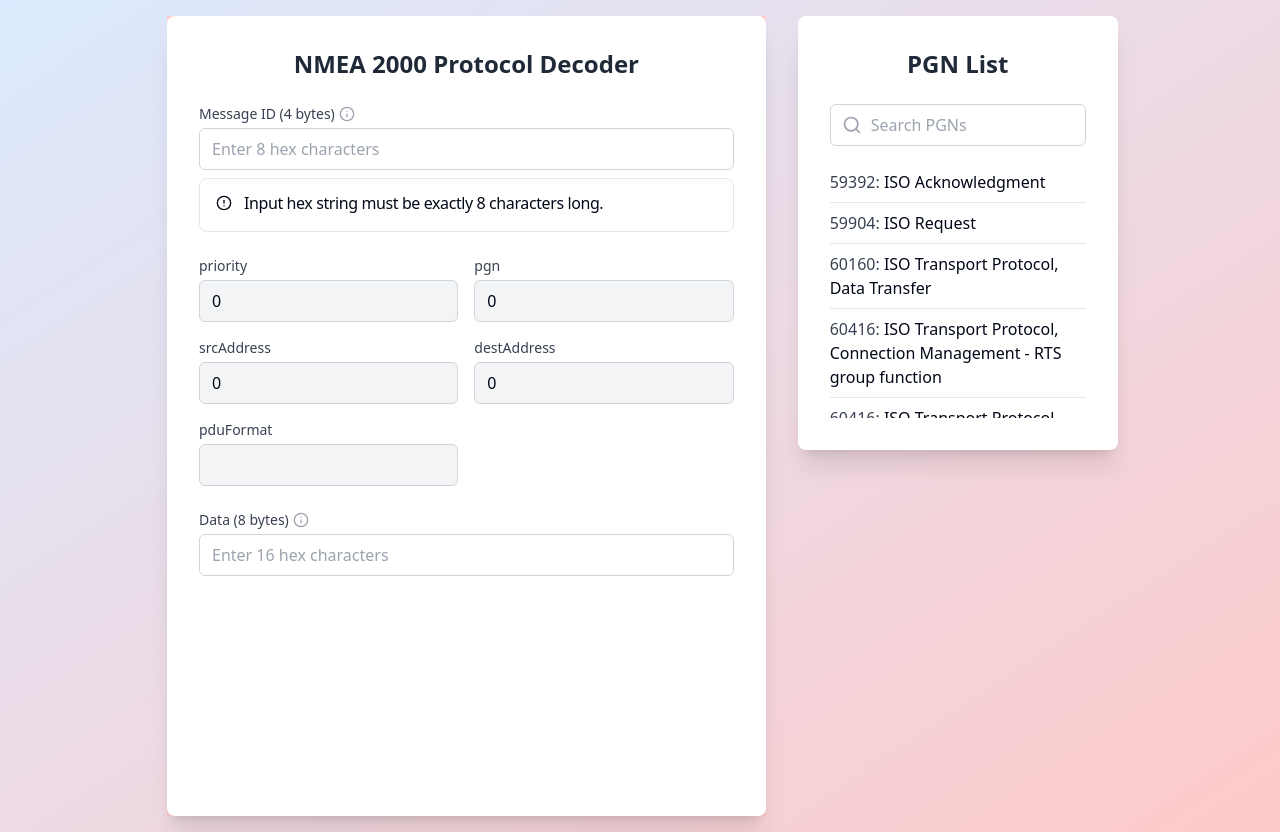
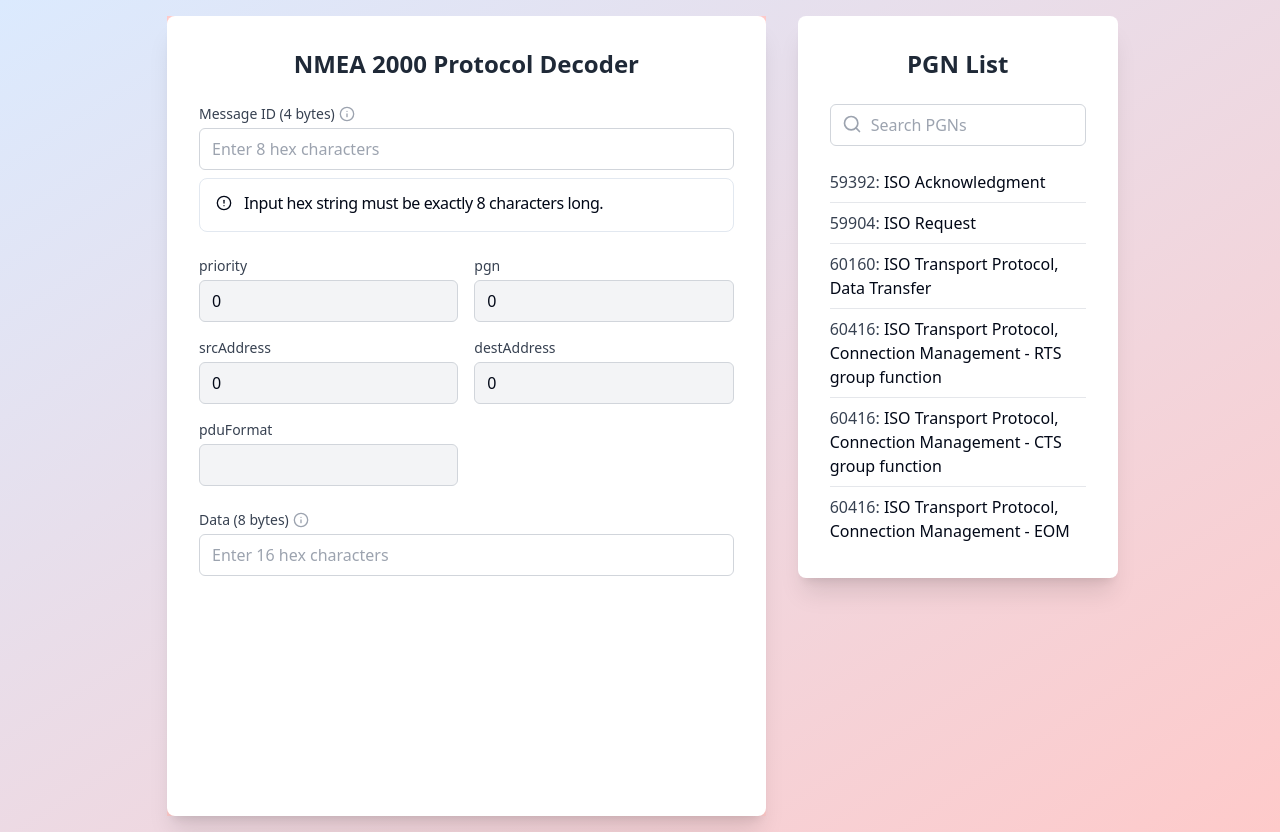
Before and after one commit to ynsr22/nmea2000-decoder, a React (Vite) app: page / in a window 1280 px wide. Built offline with nearby package versions, Linux system fonts and the light colour scheme.

Commit message:
Optimized and add comments on PGNDropDownList

```diff
--- a/package.json
+++ b/package.json
@@ -19,6 +19,7 @@
     "react": "^18.3.1",
     "react-dom": "^18.3.1",
     "react-tooltip": "^5.27.1",
+    "react-window": "^1.8.10",
     "tailwind-merge": "^2.4.0",
     "tailwindcss-animate": "^1.0.7"
   },
--- a/src/PGNListDropdown.tsx
+++ b/src/PGNListDropdown.tsx
@@ -1,112 +1,71 @@
+// Import necessary React hooks and other dependencies
 import React, { useState, useEffect, useMemo, useCallback } from 'react';
 import { Search } from 'lucide-react';
 import Fuse from 'fuse.js';
-import { debounce } from "lodash";
+import { debounce } from 'lodash';
 
-interface PGNItem {
-  PGN: number;
-  Name: string;
-}
+// Define the type for the PGN item
+type PGNItem = { PGN: number; Name: string };
 
-const Spinner: React.FC = () => (
-  <div className="flex justify-center items-center">
-  <div className="mt-4 w-8 h-8 rounded-full bg-gray-300 animate-ping opacity-75" />
-</div>
-);
-
+// Define the PGNListDropdown component
 const PGNListDropdown: React.FC = () => {
+  // Initialize state variables
   const [pgnList, setPgnList] = useState<PGNItem[]>([]);
   const [searchTerm, setSearchTerm] = useState('');
-  const [isLoading, setIsLoading] = useState(true);
+  const [loading, setLoading] = useState(true);
   const [error, setError] = useState<string | null>(null);
 
+  // useEffect hook to fetch data and handle caching
   useEffect(() => {
+    const cachedData = localStorage.getItem('pgnListCache');
+    if (cachedData) {
+      setPgnList(JSON.parse(cachedData));
+      setLoading(false);
+    } else {
       fetch('/pgn_name.json')
-      .then(response => {
-        if (!response.ok) {
-          throw new Error(`HTTP error! status: ${response.status}`);
-        }
-        return response.json();
-      })
+        .then(response => response.json())
         .then(data => {
+          // Validate data structure
           if (Array.isArray(data) && data.every(item => 'PGN' in item && 'Name' in item)) {
             setPgnList(data);
+            localStorage.setItem('pgnListCache', JSON.stringify(data));
           } else {
             throw new Error('Invalid data structure');
           }
-        setIsLoading(false);
+          setLoading(false);
         })
         .catch(err => {
-        console.error('Error fetching PGN data:', err);
           setError(`Failed to load PGN data. Error: ${err.message}`);
-        setIsLoading(false);
+          setLoading(false);
         });
+    }
   }, []);
 
-  const fuse = useMemo(() => {
-    return new Fuse(pgnList, {
+  // useMemo hook to initialize Fuse.js for fuzzy searching
+  const fuse = useMemo(() => new Fuse(pgnList, {
     keys: ['Name'],
     threshold: 0.2,
     ignoreLocation: true,
-    });
-  }, [pgnList]);
+  }), [pgnList]);
 
-  const debouncedSetSearchTerm = useCallback(debounce((value) => {
-    setSearchTerm(value);
-  }, 100), []);
+  // useCallback hook to handle search input change with debouncing
+  const handleSearchChange = useCallback(debounce((e: React.ChangeEvent<HTMLInputElement>) =>
+    setSearchTerm(e.target.value), 300), []);
 
-  const handleSearchChange = (e: React.ChangeEvent<HTMLInputElement>) => {
-    debouncedSetSearchTerm(e.target.value);
-  };
-
+  // useMemo hook to filter the PGN list based on the search term
   const filteredPgnList = useMemo(() => {
     if (!searchTerm) return pgnList;
-
-    const isNumeric = /^\d+$/.test(searchTerm);
-
-    if (isNumeric) {
-      // For numeric search, filter PGNs that start with the search term
-      return pgnList.filter(item =>
-        item.PGN.toString().startsWith(searchTerm)
-      );
-    } else {
-      // For text search, use Fuse.js on the Name field
-      return fuse.search(searchTerm).map(result => result.item);
-    }
+    return /^\d+$/.test(searchTerm)
+      ? pgnList.filter(item => item.PGN.toString().startsWith(searchTerm))
+      : fuse.search(searchTerm).map(result => result.item);
   }, [pgnList, searchTerm, fuse]);
 
+  // Function to highlight the search term in the text
   const highlightText = (text: string, highlight: string) => {
     if (!highlight.trim()) return text;
-    const regex = new RegExp(`(${highlight.replace(/[-/\\^$*+?.()|[\]{}]/g, '\\$&')})`, 'gi');
-    const parts = text.split(regex);
-    return (
-      <>
-        {parts.map((part, index) =>
-          regex.test(part) ? (
-            <span key={index} className="bg-yellow-300">
-              {part}
-            </span>
-          ) : (
-            part
-          )
-        )}
-      </>
-    );
-  };
-
-  const highlightNumber = (number: number, highlight: string) => {
-    const numberString = number.toString();
-    const index = numberString.indexOf(highlight);
-    if (index === -1) return numberString;
-
-    return (
-      <>
-        {numberString.slice(0, index)}
-        <span className="bg-yellow-300">
-          {numberString.slice(index, index + highlight.length)}
-        </span>
-        {numberString.slice(index + highlight.length)}
-      </>
+    const regex = new RegExp(`(${highlight})`, 'gi');
+    return text.split(regex).map((part, i) =>
+      regex.test(part) ? <mark key={i}>{part}</mark> : <span key={i}>{part}</span>
     );
   };
 
@@ -120,30 +79,34 @@ const PGNListDropdown: React.FC = () => {
           className="w-full pl-10 pr-3 py-2 border border-gray-300 rounded-md focus:outline-none focus:ring-2 focus:ring-indigo-500"
           placeholder="Search PGNs"
         />
-        <div className="absolute inset-y-0 left-0 pl-3 flex items-center pointer-events-none">
-          <Search className="h-5 w-5 text-gray-400" />
+        <Search className="absolute top-2.5 left-3 h-5 w-5 text-gray-400" />
       </div>
+      {loading ? (
+        // Display a skeleton loader while data is loading
+        <div className="animate-pulse space-y-2">
+          {[...Array(5)].map((_, i) => (
+            <div key={i} className="h-8 bg-gray-200 rounded"></div>
+          ))}
         </div>
-      {isLoading ? (
-        <Spinner />
       ) : error ? (
+        // Display an error message if data fetching fails
         <div className="text-center text-red-500">{error}</div>
-      ) : filteredPgnList.length > 0 ? (
-        <ul className="max-h-64 overflow-y-auto">
-          {filteredPgnList.map(({ PGN, Name }) => (
-            <li key={`${PGN}-${Name}`} className="py-2 border-b border-gray-200">
-              <span className="font-medium text-gray-700">
-                {/^\d+$/.test(searchTerm) ? highlightNumber(PGN, searchTerm) : PGN}:
-              </span>{' '}
-              {highlightText(Name, searchTerm)}
-            </li>
+      ) : filteredPgnList.length ? (
+        // Display the filtered PGN list
+        <div className="max-h-96 overflow-y-auto">
+          {filteredPgnList.map(({ PGN, Name }, index) => (
+            <div key={index} className="py-2 border-b border-gray-200">
+              <span className="font-medium text-gray-700">{highlightText(PGN.toString(), searchTerm)}:</span> {highlightText(Name, searchTerm)}
+            </div>
           ))}
-        </ul>
+        </div>
       ) : (
+        // Display a message if no results are found
         <div className="text-center text-gray-500">No results found</div>
       )}
     </div>
   );
 };
 
+// Export the component as the default export
 export default PGNListDropdown;
```
Also changed, not shown: 1 other file (tests, documents, lock files or other folders). Lines whose indentation alone changed are shown as unchanged.
